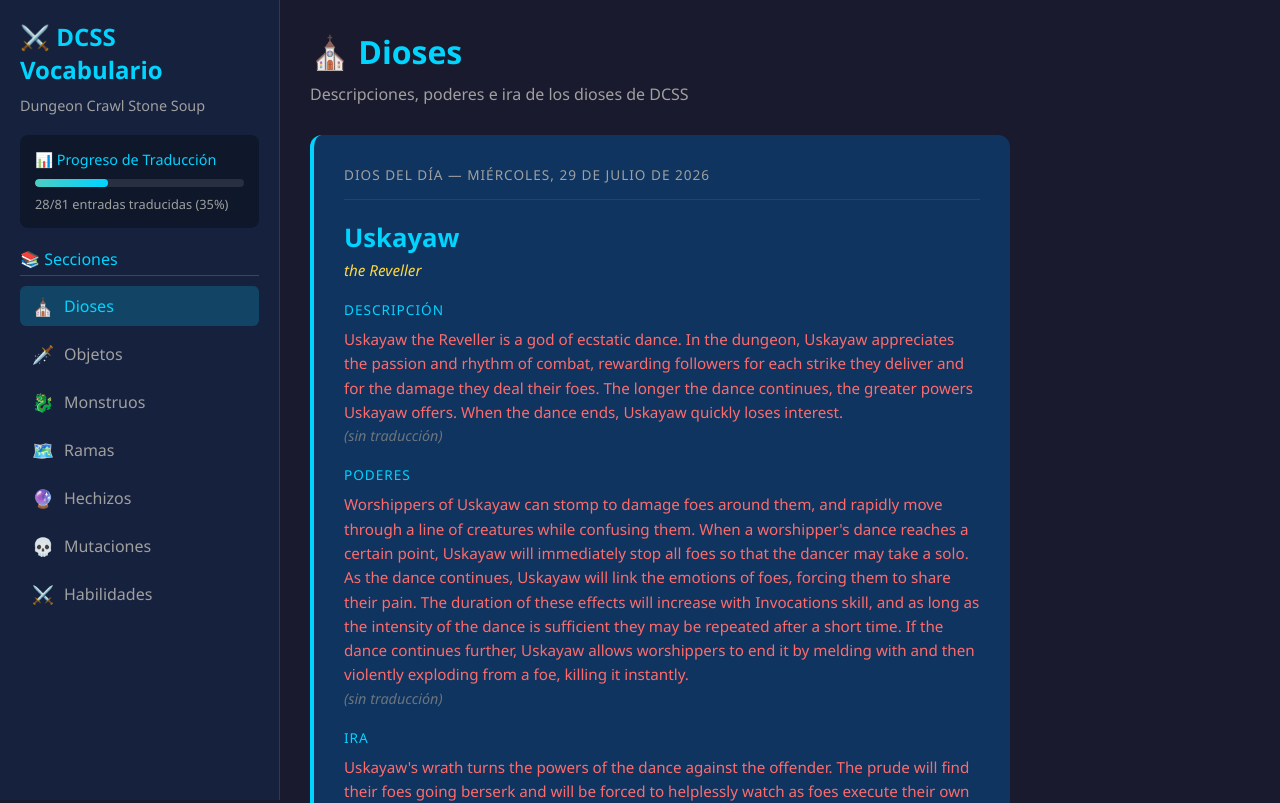
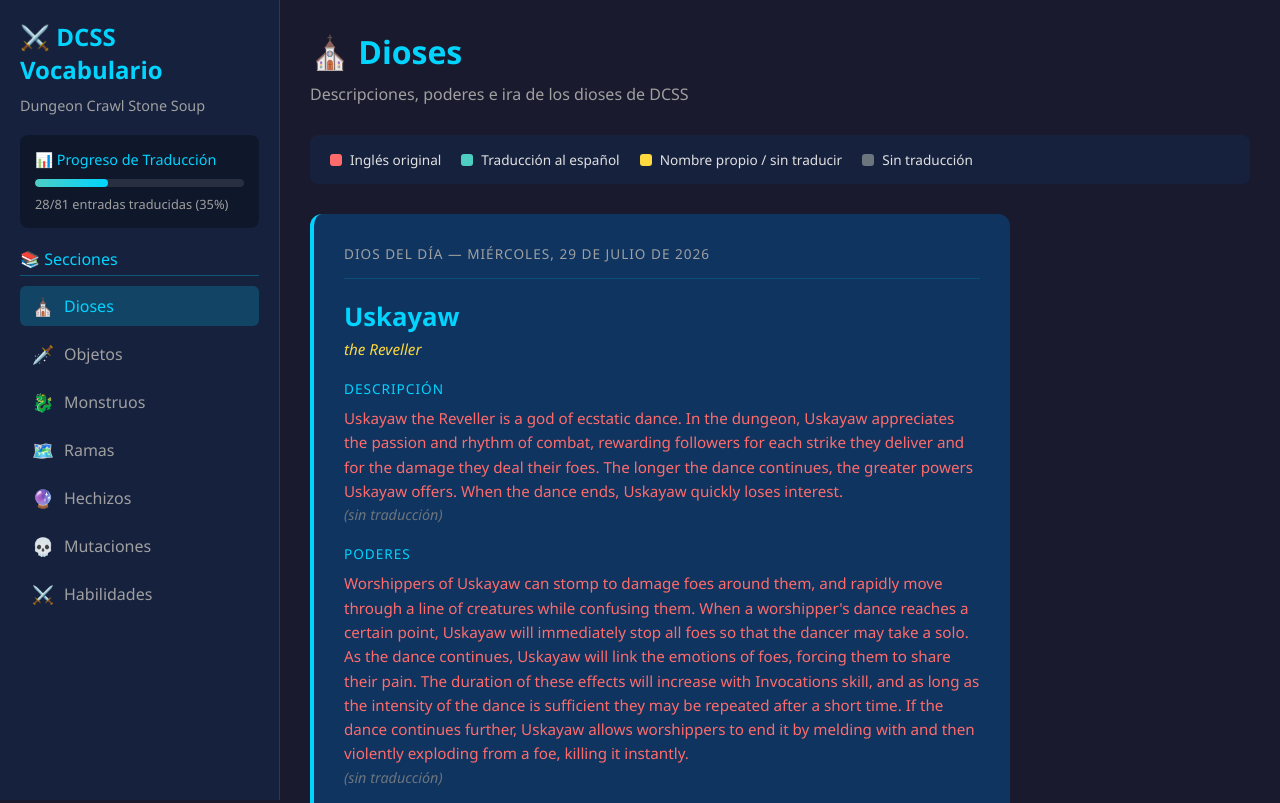
Before and after one commit to darellanodev/dcss-help, a React (Vite) app: page / in a window 1280 px wide. Shown: the top 803 px of the page. Built offline with nearby package versions, Linux system fonts and the light colour scheme.

Commit message:
fix: Show the legend in the god of the day mode too

```diff
--- a/src/App.tsx
+++ b/src/App.tsx
@@ -28,11 +28,11 @@ export default function App() {
           <p>Descripciones, poderes e ira de los dioses de DCSS</p>
         </header>
 
+        <Legend />
         {!showAll ? (
           <GodSpotlight god={godOfDay} onShowAll={() => setShowAll(true)} />
         ) : (
           <>
-            <Legend />
             <div className={styles.searchContainer}>
               <SearchBar value={query} onChange={setQuery} />
             </div>
```
